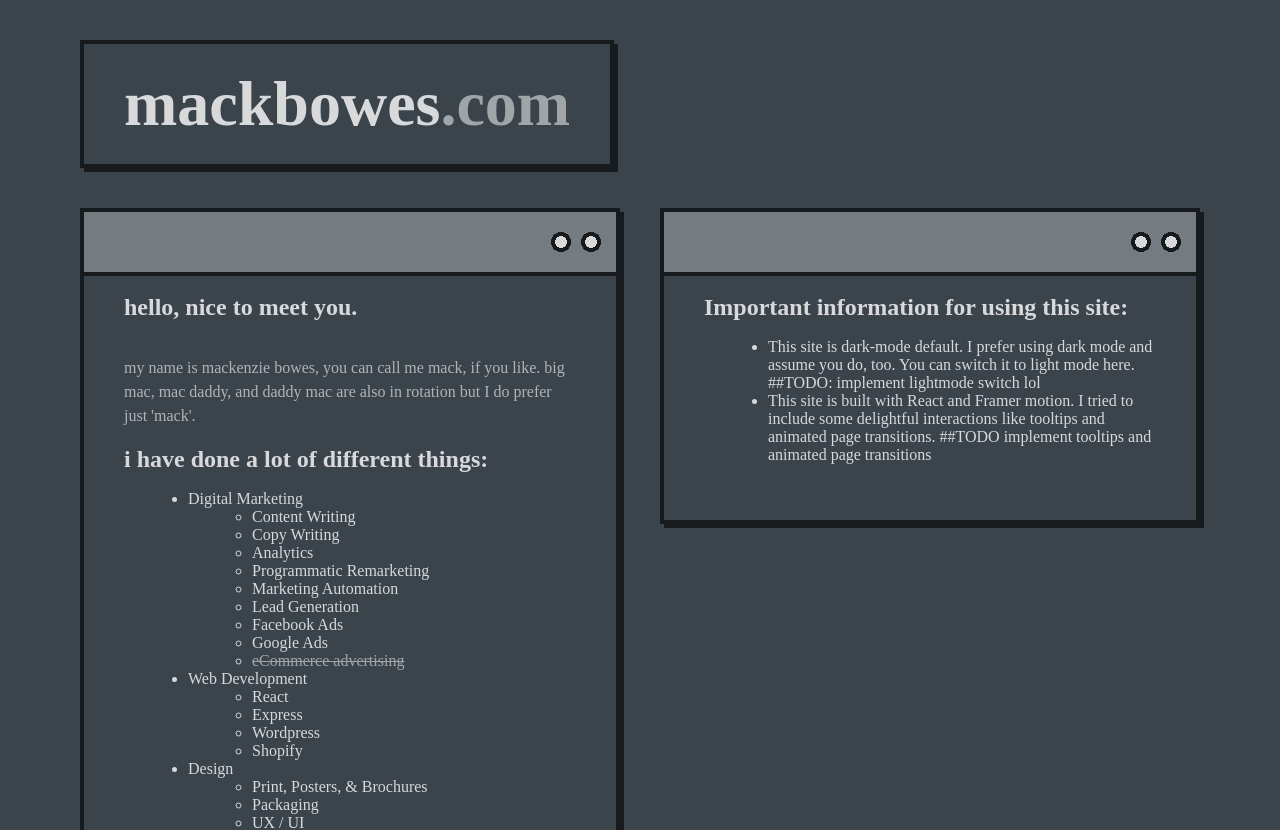
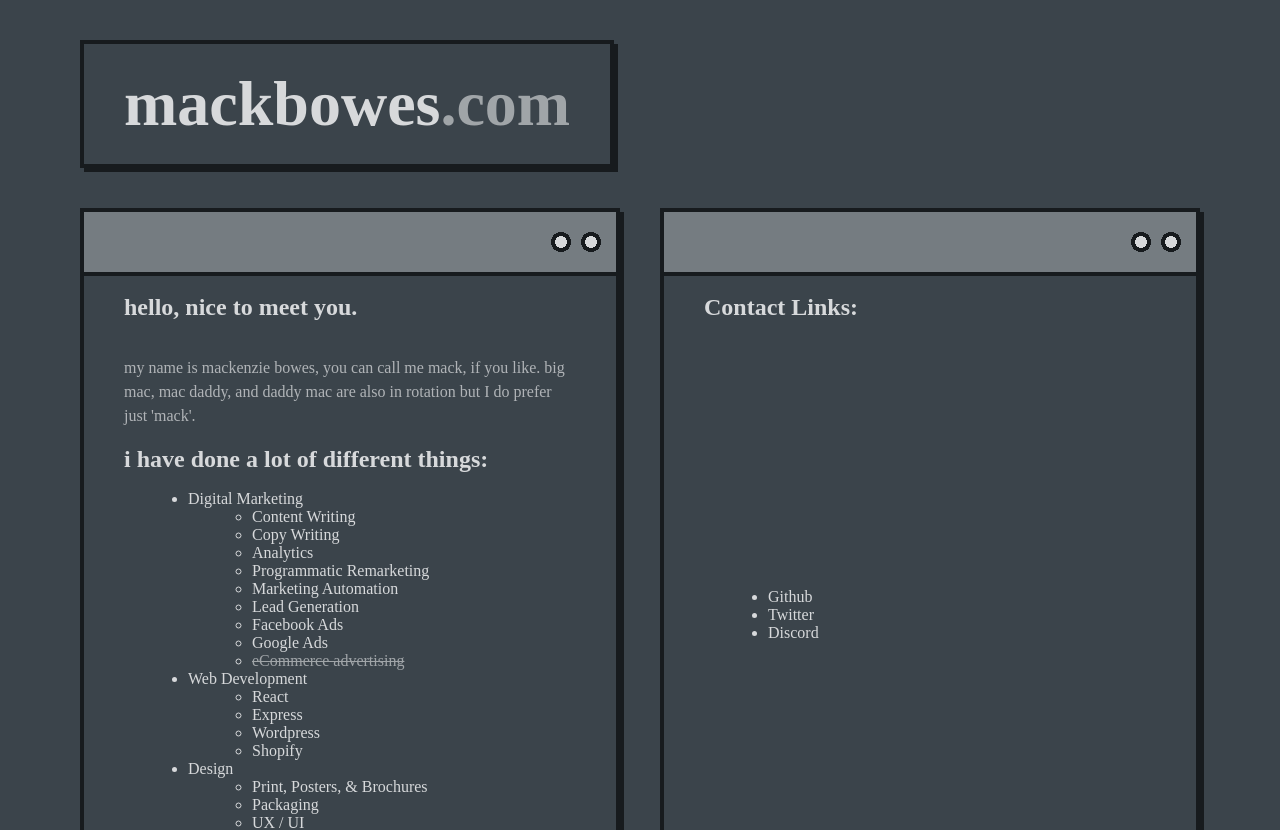
Before and after one commit to mackbowes/mackbowes.com, a Next.js app: page / in a window 1280 px wide. Shown: the top 830 px of the page. Built offline with nearby package versions, Linux system fonts and the light colour scheme; a web font is replaced by a local one.

Commit message:
Updated Home Page with contact links | Updated Readme.md

```diff
--- a/pages/index.js
+++ b/pages/index.js
@@ -49,11 +49,13 @@ export default function Home() {
           </ul>
           <h3>and i'm actively looking for work to apply this experience.</h3>
           </article>
-          <article className={styles.column}>
-          <h3>Important information for using this site:</h3>
+
+          <article className={styles.column} title="contactLinks">
+          <h3>Contact Links:</h3>
           <ul>
-          <li>This site is dark-mode default. I prefer using dark mode and assume you do, too. You can switch it to light mode here. ##TODO: implement lightmode switch lol</li>
-          <li>This site is built with React and Framer motion. I tried to include some delightful interactions like tooltips and animated page transitions. ##TODO implement tooltips and animated page transitions</li>
+          <li><a href="https://github.com/mackbowes">Github</a></li>
+          <li><a href="https://twitter.com/mackenziepbowes">Twitter</a></li>
+          <li><a href="https://discord.com/users/287285429546385408">Discord</a></li>
           </ul>
           </article>
         </section>
--- a/styles/Home.module.css
+++ b/styles/Home.module.css
@@ -133,6 +133,7 @@
 
 section[title="resume"].sectionWrapper {
   grid-template-columns: 1fr;
+  justify-items: stretch;
 }
 
 .ulGrid {
@@ -185,3 +186,8 @@ section[title="resume"].sectionWrapper {
     grid-template-columns: 1fr !important;
   }
 }
+
+article[title="contactLinks"].column {
+  align-self: stretch;
+  justify-self: stretch;
+}
```
Also changed, not shown: 1 other file (tests, documents, lock files or other folders).
